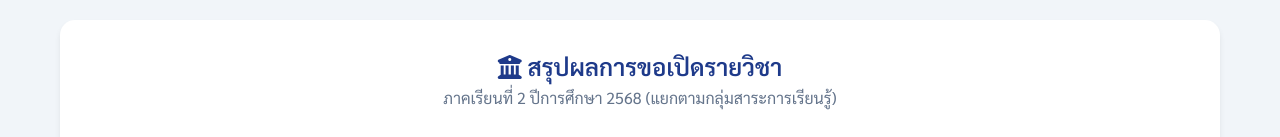
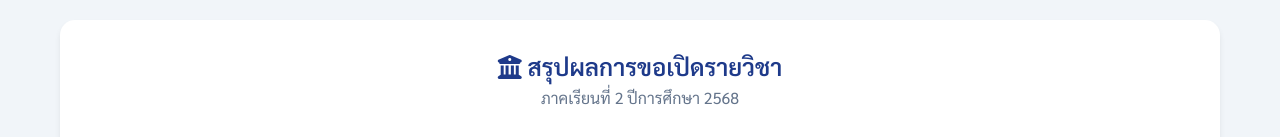
Before and after one commit to Methee77/dkkaset, a plain HTML site: page regbj1.html in a window 1280 px wide. Shown: the top 137 px of the page. Drawn offline with Linux system fonts and the light colour scheme.

Commit message:
Update regbj1.html

```diff
--- a/regbj1.html
+++ b/regbj1.html
@@ -155,7 +155,7 @@
 <div class="container">
     <div class="header">
         <h2><i class="fas fa-university"></i> สรุปผลการขอเปิดรายวิชา</h2>
-        <p class="subtitle">ภาคเรียนที่ 2 ปีการศึกษา 2568 (แยกตามกลุ่มสาระการเรียนรู้)</p>
+        <p class="subtitle">ภาคเรียนที่ 2 ปีการศึกษา 2568</p>
     </div>
 
     <div class="admin-section">
```
